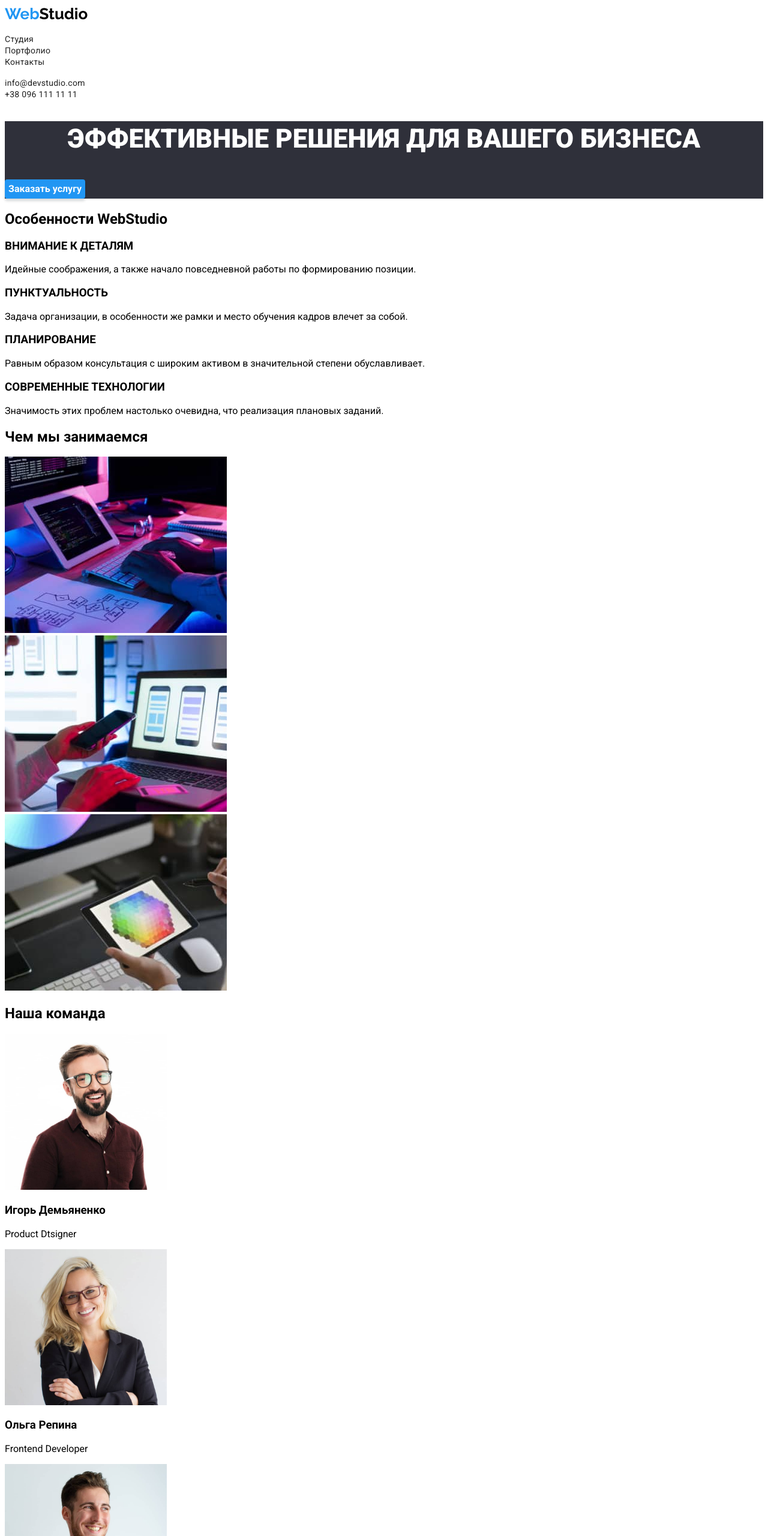
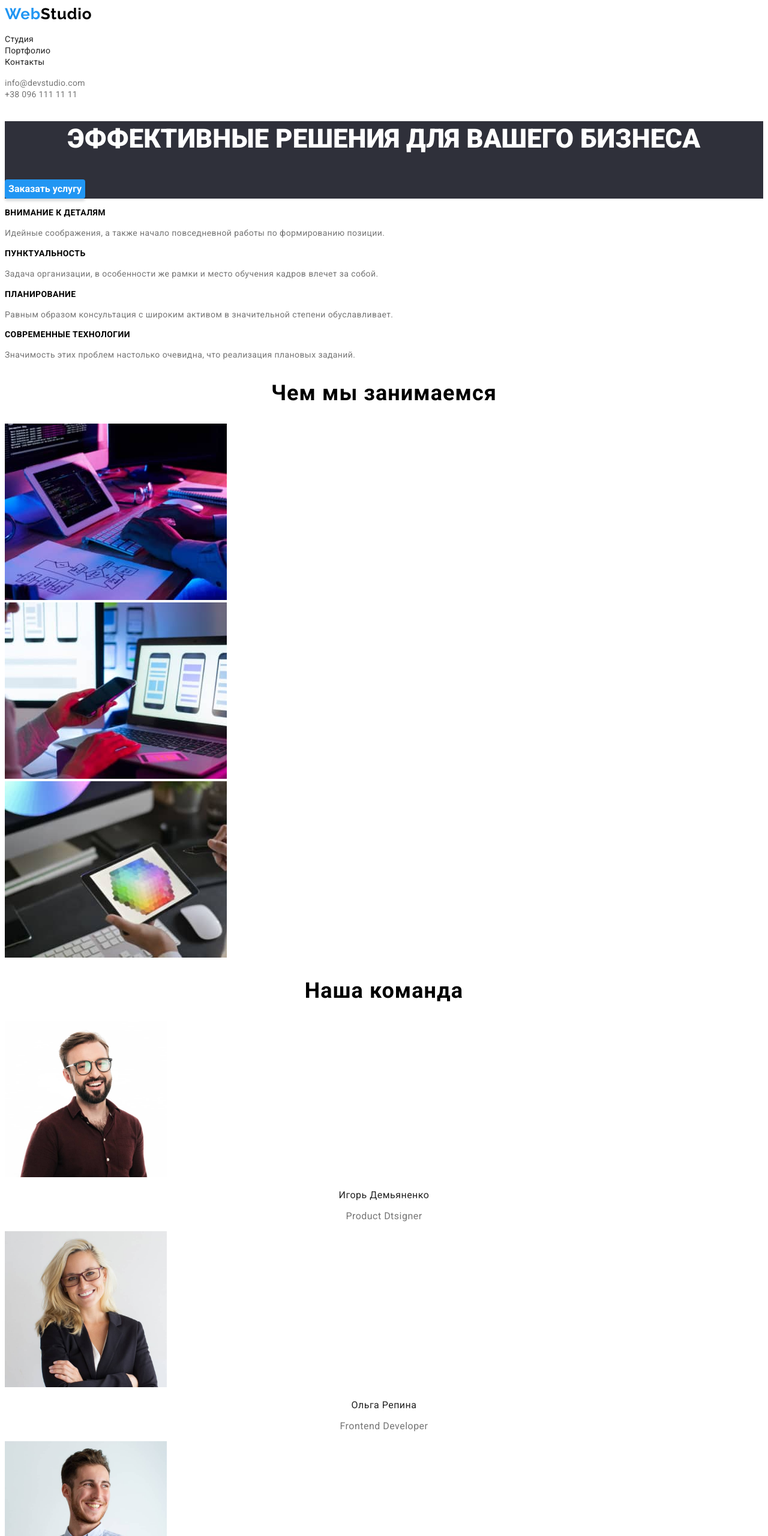
Before and after one commit to TarasGuzilov/goit-markup-hw-02, a plain HTML site: page index.html in a window 1280 px wide. Shown: the top 2560 px of the page at 60% size. Drawn offline with Linux system fonts and the light colour scheme.

Commit message:
Добавляет CSS к странице WebStudio

```diff
--- a/css/styles.css
+++ b/css/styles.css
@@ -2,6 +2,7 @@
   --background-color: #ffffff;
   --active-link-color: #2196f3;
   --title-text-color: #212121;
+  --text-color: #757575;
 }
 /* Teg's styles */
 body {
@@ -16,16 +17,23 @@ a {
   text-decoration: none;
   color: inherit;
 }
+h2 h3 {
+  color: var(--title-text-color);
+}
+footer {
+  background-color: #2f303a;
+}
 
 /* Logotype */
-.logo {
+.header-logo {
   font-family: Raleway, sans-serif;
   font-weight: bold;
   font-size: 26px;
   line-height: 1.19;
+  letter-spacing: 0.03em;
 }
 .web {
-  color: #2196f3;
+  color: var(--active-link-color);
 }
 
 /* Navigation */
@@ -35,9 +43,15 @@ a {
 .contact-link:focus {
   color: var(--active-link-color);
 }
-.nav-link,
+.nav-link {
+  color: var(--title-text-color);
+  font-weight: 500;
+  font-size: 14px;
+  line-height: 1.14;
+  letter-spacing: 0.02em;
+}
 .contact-link {
-  color: var(--title-text-color);
+  color: var(--text-color);
   font-weight: 500;
   font-size: 14px;
   line-height: 1.14;
@@ -68,3 +82,64 @@ a {
   font-size: 16px;
   line-height: 1.875;
 }
+
+/* Features section */
+.features-headings {
+  font-weight: bold;
+  font-size: 14px;
+  line-height: 1.14;
+  letter-spacing: 0.03em;
+  text-transform: uppercase;
+}
+.features-text {
+  color: var(--text-color);
+  font-size: 14px;
+  line-height: 1.71;
+  letter-spacing: 0.03em;
+}
+
+/* What we are doing section */
+.webstudio-h2 {
+  font-weight: bold;
+  font-size: 36px;
+  line-height: 1.17;
+  text-align: center;
+  letter-spacing: 0.03em;
+}
+
+/* Our team section */
+.name-of-staff-member {
+  color: var(--title-text-color);
+  font-weight: 500;
+  font-size: 16px;
+  line-height: 1.19;
+  text-align: center;
+  letter-spacing: 0.03em;
+}
+.proffesion {
+  color: var(--text-color);
+  font-size: 16px;
+  line-height: 1.19;
+  text-align: center;
+  letter-spacing: 0.03em;
+}
+
+/* Footer */
+.footer-logo {
+  color: #ffffff;
+  font-family: Raleway, sans-serif;
+  font-weight: bold;
+  font-size: 26px;
+  line-height: 1.19;
+  letter-spacing: 0.03em;
+}
+.footer-address {
+  color: #ffffff;
+  font-size: 14px;
+  line-height: 1.71;
+  letter-spacing: 0.03em;
+  font-style: normal;
+}
+.footer-link {
+  color: rgba(255, 255, 255, 0.6);
+}
--- a/index.html
+++ b/index.html
@@ -4,7 +4,7 @@
     <meta charset="UTF-8">
     <meta http-equiv="X-UA-Compatible" content="IE=edge">
     <meta name="viewport" content="width=device-width, initial-scale=1.0">
-    <title>Document</title>
+    <title>WebStudio</title>
     <style>
       li {
         list-style-type: none;
@@ -21,7 +21,7 @@
 <body>
     <header>
       <nav>
-        <a class="logo" href="./index.html"><span class="web">Web</span>Studio</a>
+        <a class="header-logo" href="./index.html"><span class="web">Web</span>Studio</a>
         <ul class="site-nav">
           <li><a href="./index.html" class="nav-link">Студия</a></li>
           <li><a href="./portfolio.html" class="nav-link">Портфолио</a></li>
@@ -42,31 +42,31 @@
       </section>
 
       <!--Features-->
-      <section>
-        <h2>Особенности WebStudio</h2>
+      <section class="features-section">
+        <h2 hidden>Особенности WebStudio</h2>
         <ul>
           <li>
-            <h3>ВНИМАНИЕ К ДЕТАЛЯМ</h3>
-            <p>Идейные соображения, а также начало повседневной работы по формированию позиции.</p>
+            <h3 class="features-headings">Внимание к деталям</h3>
+            <p class="features-text">Идейные соображения, а также начало повседневной работы по формированию позиции.</p>
           </li>
           <li>
-            <h3>ПУНКТУАЛЬНОСТЬ</h3>
-            <p>Задача организации, в особенности же рамки и место обучения кадров влечет за собой.</p>
+            <h3 class="features-headings">Пунктуальность</h3>
+            <p class="features-text">Задача организации, в особенности же рамки и место обучения кадров влечет за собой.</p>
           </li>
           <li>
-            <h3>ПЛАНИРОВАНИЕ</h3>
-            <p>Равным образом консультация с широким активом в значительной степени обуславливает.</p>
+            <h3 class="features-headings">Планирование</h3>
+            <p class="features-text">Равным образом консультация с широким активом в значительной степени обуславливает.</p>
           </li>
           <li>
-            <h3>СОВРЕМЕННЫЕ ТЕХНОЛОГИИ</h3>
-            <p>Значимость этих проблем настолько очевидна, что реализация плановых заданий.</p>
+            <h3 class="features-headings">Современные технологии</h3>
+            <p class="features-text">Значимость этих проблем настолько очевидна, что реализация плановых заданий.</p>
           </li>
         </ul>
       </section>
 
       <!--What we are doing-->
       <section>
-        <h2>Чем мы занимаемся</h2>
+        <h2 class="webstudio-h2">Чем мы занимаемся</h2>
         <ul>
           <li>
             <img src="./Images/What_we_are_doing/What_we_are_doing_1.jpg"
@@ -94,7 +94,7 @@
 
       <!--Our team-->
       <section>
-        <h2>Наша команда</h2>
+        <h2 class="webstudio-h2">Наша команда</h2>
         <ul>
           <li>
             <img src="./Images/Our_team/Our_team_igor_demyanenko.jpg"
@@ -102,8 +102,8 @@
             width="270"
             height="260"
             >
-            <h3>Игорь Демьяненко</h3>
-            <p>Product Dtsigner</p>
+            <h3 class="name-of-staff-member">Игорь Демьяненко</h3>
+            <p class="proffesion">Product Dtsigner</p>
           </li>
           <li>
             <img src="./Images/Our_team/Our_team_olga_repina.jpg"
@@ -111,8 +111,8 @@
             width="270"
             height="260"
             >
-            <h3>Ольга Репина</h3>
-            <p>Frontend Developer</p>
+            <h3 class="name-of-staff-member">Ольга Репина</h3>
+            <p class="proffesion">Frontend Developer</p>
           </li>
           <li>
             <img src="./Images/Our_team/Our_team_nikolay_tarasov.jpg"
@@ -120,8 +120,8 @@
             width="270"
             height="260"
             >
-            <h3>Николай Тарасов</h3>
-            <p>Marketing</p>
+            <h3 class="name-of-staff-member">Николай Тарасов</h3>
+            <p class="proffesion">Marketing</p>
           </li>
           <li>
             <img src="./Images/Our_team/Our_team_mihail_ermakov.jpg"
@@ -129,19 +129,19 @@
             width="270"
             height="260"
             >
-            <h3>Михаил Ермаков</h3>
-            <p>UI Designer</p>
+            <h3 class="name-of-staff-member">Михаил Ермаков</h3>
+            <p class="proffesion">UI Designer</p>
           </li>
         </ul>
       </section>
     </main>
 
     <footer>
-      <a class="logo" href="./index.html"><span class="web">Web</span>Studio</a>
+      <a class="footer-logo" href="./index.html"><span class="web">Web</span>Studio</a>
       <address>
-        <span>г. Киев, пр-т Леси Украинки, 26</span>
-        <a href="mailto:info@devstudio.com">info@devstudio.com</a>
-        <a href="tell:+380961111111">+38 096 111 11 11</a>
+        <span class="footer-address">г. Киев, пр-т Леси Украинки, 26</span>
+        <a href="mailto:info@devstudio.com" class="footer-link">info@devstudio.com</a>
+        <a href="tell:+380961111111" class="footer-link">+38 096 111 11 11</a>
       </address>
     </footer>
 </body>
```
Also changed, not shown: portfolio.html (+5 -5 lines).
